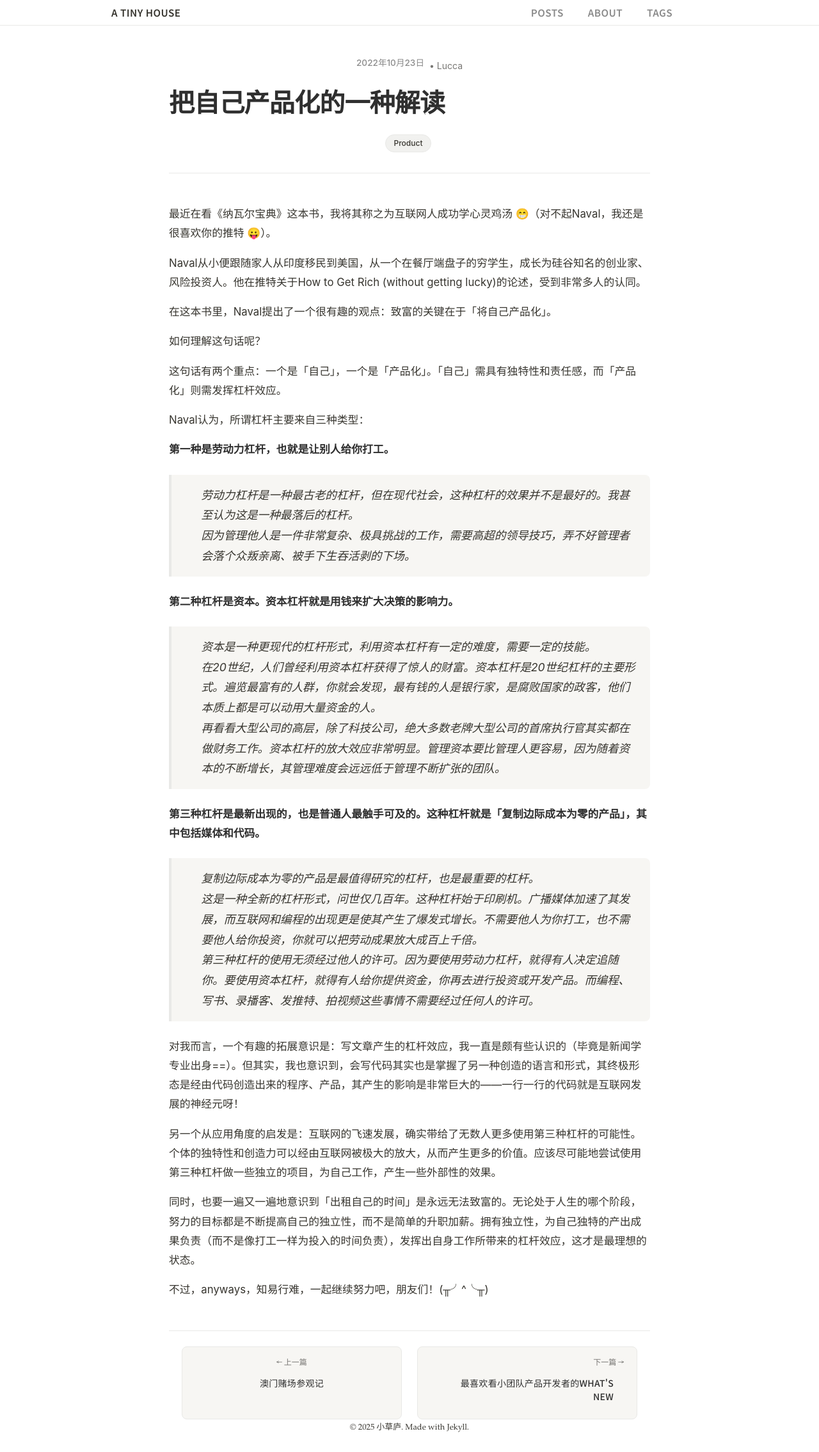
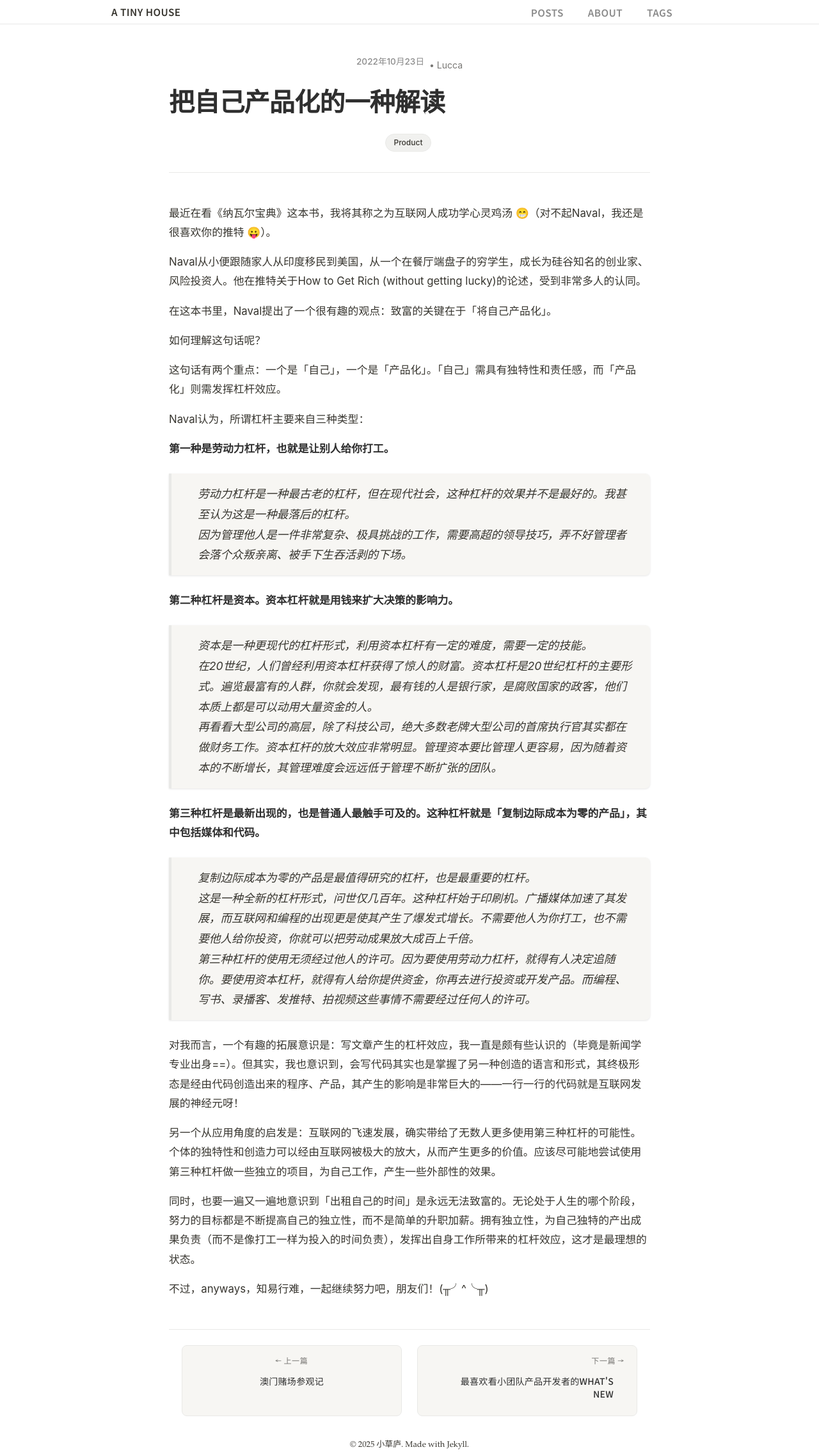
Before and after one commit to atinyhouse/atinyhouse.github.io, a Jekyll site: the page built from _posts/2022-10-23-把自己产品化的一种解读.md, in a window 1280 px wide. Shown: the whole page at 64% size. Built offline with Jekyll 4.4.1, drawn with Linux system fonts in a browser that asks for light colours; before the commit the page ends 2242 px from its top, so only the background shows below that.

Commit message:
修复 post 文章的引用格式和底部模块问题
引用格式优化：
- 减少过大的间距和内边距
- 添加圆角和阴影效果
- 优化引用标记的大小和位置
- 修复引用中 div 元素的样式冲突
- 改善整体视觉效果

底部模块（post-footer）样式：
- 添加完整的 post-footer 样式定义
- 优化导航链接的布局和样式
- 添加悬停效果和动画
- 改善方向标签的样式（大写、字母间距）
- 优化文章标题的显示

回到顶部按钮：
- 添加完整的样式定义
- 优化位置和大小
- 添加悬停效果和阴影
- 移动端适配

移动端优化：
- 底部导航改为垂直布局
- 调整按钮大小和间距
- 确保在小屏幕上的可用性

现在引用格式和底部模块应该显示正常了！

```diff
--- a/assets/custom.css
+++ b/assets/custom.css
@@ -104,14 +104,15 @@
 .post-content blockquote {
   border-left: 3px solid var(--text-color);
   color: var(--text-color);
-  margin: 3em 0;
-  padding: 2em 2.5em;
+  margin: 2em 0;
+  padding: 1.5em 2em;
   background-color: var(--grey-4);
-  border-radius: 0;
+  border-radius: 6px;
   font-style: normal;
   position: relative;
-  line-height: 1.8;
+  line-height: 1.7;
   font-size: 1.05em;
+  box-shadow: 0 1px 3px rgba(0, 0, 0, 0.1);
 }
 
 .post-content blockquote p:last-child {
@@ -121,34 +122,40 @@
 /* 引用标记 */
 .post-content blockquote::before {
   content: """;
-  font-size: 3rem;
+  font-size: 2.5rem;
   color: var(--text-tint);
   position: absolute;
-  top: -0.3em;
-  left: 0.3em;
+  top: -0.2em;
+  left: 0.2em;
   font-family: serif;
   line-height: 1;
-  opacity: 0.4;
+  opacity: 0.3;
 }
 
 /* 引用内容 */
 .post-content blockquote p {
-  margin: 1em 0;
+  margin: 0.8em 0;
   position: relative;
   z-index: 1;
-  padding-left: 1.5em;
+  padding-left: 1.2em;
 }
 
 /* 引用来源 */
 .post-content blockquote div[style*="text-align: right"] {
-  margin-top: 2em;
+  margin-top: 1.5em;
   font-size: 0.9em;
   color: var(--text-tint);
   font-style: normal;
   text-align: right;
   font-weight: 500;
   border-top: 1px solid var(--border-color);
-  padding-top: 1em;
+  padding-top: 0.8em;
+}
+
+/* 修复引用中的 div 样式 */
+.post-content blockquote div {
+  margin: 0;
+  padding: 0;
 }
 
 /* 标题样式优化 */
@@ -982,6 +989,124 @@
   padding: 0 20px;
 }
 
+/* 文章底部模块样式 */
+.post-footer {
+  margin-top: 48px;
+  padding-top: 24px;
+  border-top: 1px solid var(--border-color);
+}
+
+.post-navigation {
+  display: flex;
+  justify-content: space-between;
+  gap: 24px;
+  margin-bottom: 32px;
+}
+
+.nav-link {
+  flex: 1;
+  padding: 16px 20px;
+  background: var(--grey-4);
+  border: 1px solid var(--border-color);
+  border-radius: 8px;
+  text-decoration: none;
+  color: var(--text-color);
+  transition: all 0.2s ease;
+  display: block;
+}
+
+.nav-link:hover {
+  background: var(--grey-3);
+  border-color: var(--text-tint);
+  transform: translateY(-1px);
+  box-shadow: 0 2px 8px rgba(0, 0, 0, 0.1);
+}
+
+.nav-direction {
+  display: block;
+  font-size: 0.75rem;
+  color: var(--text-tint);
+  margin-bottom: 4px;
+  font-weight: 500;
+  text-transform: uppercase;
+  letter-spacing: 0.05em;
+}
+
+.nav-title {
+  display: block;
+  font-weight: 600;
+  font-size: 0.9rem;
+  line-height: 1.4;
+  color: var(--text-shade);
+}
+
+.nav-link.next {
+  text-align: right;
+}
+
+/* 回到顶部按钮 */
+.back-to-top {
+  position: fixed;
+  bottom: 30px;
+  right: 30px;
+  width: 50px;
+  height: 50px;
+  background: var(--bg-color);
+  border: 2px solid var(--border-color);
+  border-radius: 50%;
+  cursor: pointer;
+  display: flex;
+  align-items: center;
+  justify-content: center;
+  opacity: 0;
+  visibility: hidden;
+  transition: all 0.3s ease;
+  z-index: 1000;
+  box-shadow: 0 2px 8px rgba(0, 0, 0, 0.1);
+}
+
+.back-to-top.show {
+  opacity: 1;
+  visibility: visible;
+}
+
+.back-to-top:hover {
+  background: var(--grey-4);
+  border-color: var(--text-color);
+  transform: translateY(-2px);
+  box-shadow: 0 4px 12px rgba(0, 0, 0, 0.15);
+}
+
+.back-to-top svg {
+  width: 20px;
+  height: 20px;
+  color: var(--text-color);
+}
+
+/* 移动端优化 */
+@media (max-width: 768px) {
+  .post-navigation {
+    flex-direction: column;
+    gap: 16px;
+  }
+
+  .nav-link {
+    padding: 12px 16px;
+  }
+
+  .back-to-top {
+    bottom: 20px;
+    right: 20px;
+    width: 45px;
+    height: 45px;
+  }
+
+  .back-to-top svg {
+    width: 18px;
+    height: 18px;
+  }
+}
+
 /* 导航栏样式优化 - 确保线上生效 */
 .nav-container {
   margin: 0 auto;
```
